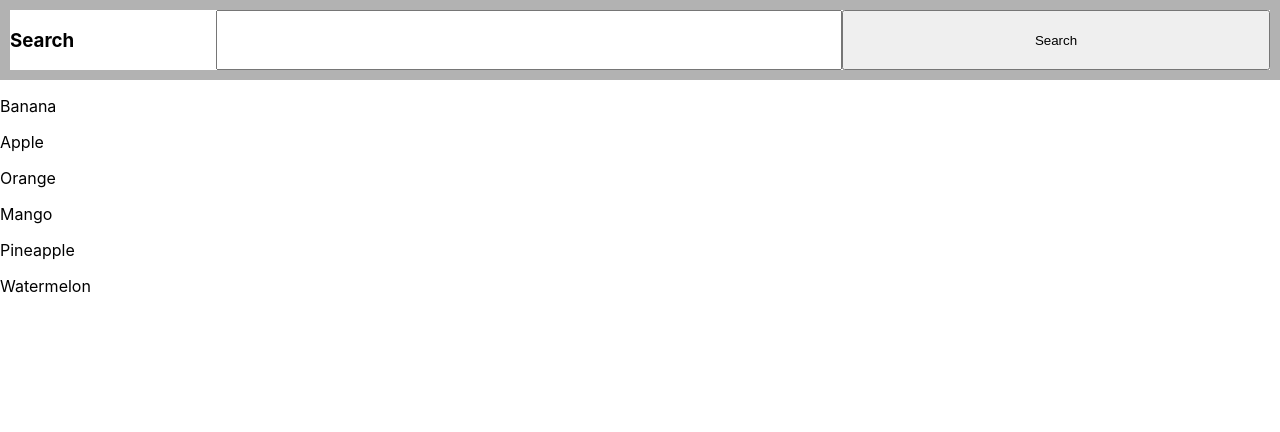
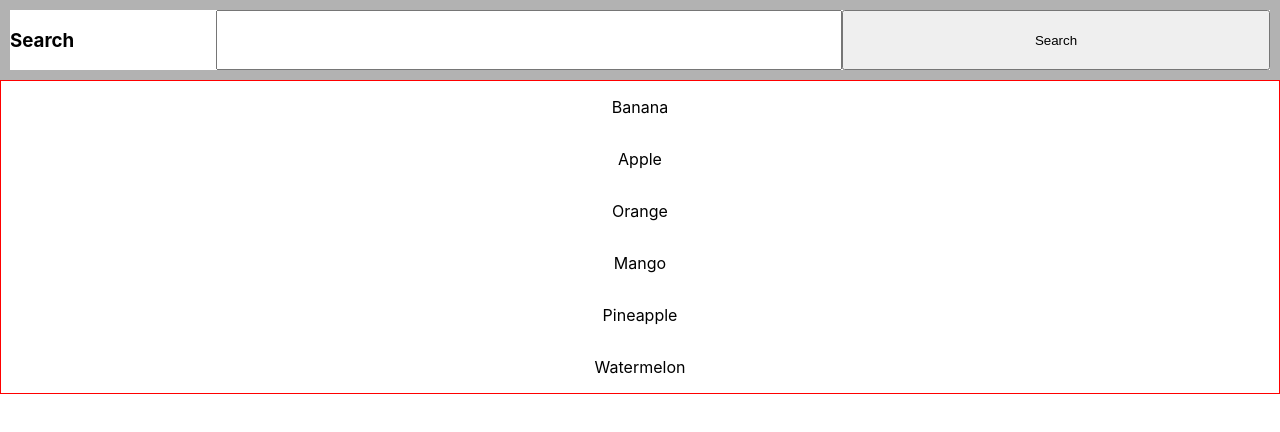
Before and after one commit to GoranAviani/search_filter_in_react, a React (Create React App) app: page / in a window 1280 px wide. Shown: the top 432 px of the page. Built offline with nearby package versions, Linux system fonts and the light colour scheme.

Commit message:
search_filter_in_react

```diff
--- a/src/Search.css
+++ b/src/Search.css
@@ -22,6 +22,9 @@
 }
 
 .search-result {
+    display: flex;
     flex: 1 1 100%;
-
+    flex-direction: column;
+    border: 1px solid red;
+    align-items: center;
 }
```
